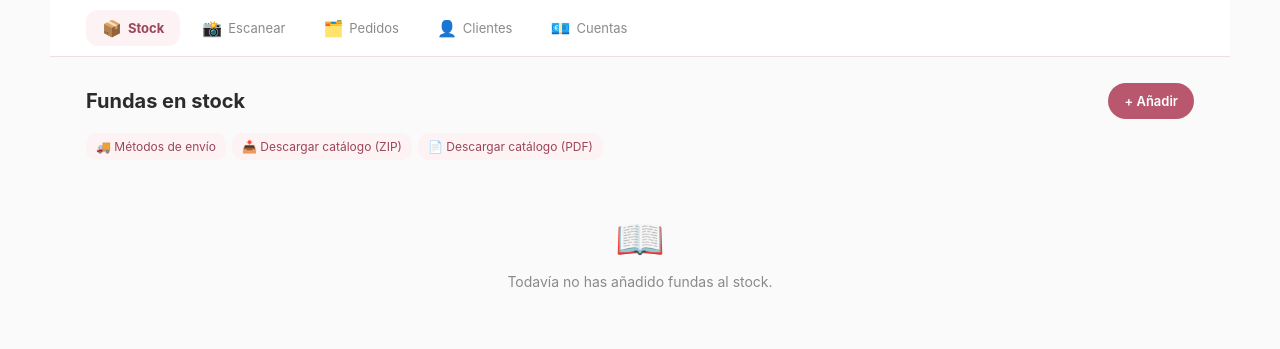
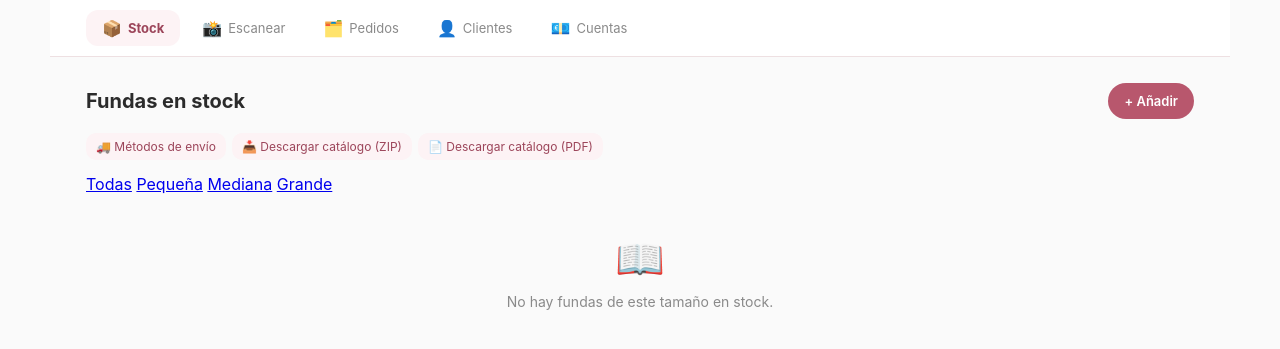
Before and after one commit to mj02jt/bookcovers, a Flask app: page /stock?tamano=pequena in a window 1280 px wide. Shown: the part 87-436 px from the top of the page. Run offline with Flask 3, Linux system fonts and the light colour scheme; data that the repository does not hold is empty.

Commit message:
Add files via upload

```diff
--- a/templates/stock.html
+++ b/templates/stock.html
@@ -9,6 +9,13 @@
     <a href="{{ url_for('envios_list') }}" class="icon-btn">🚚 Métodos de envío</a>
     <a href="{{ url_for('stock_catalogo') }}" class="icon-btn">📥 Descargar catálogo (ZIP)</a>
     <a href="{{ url_for('stock_catalogo_pdf') }}" class="icon-btn">📄 Descargar catálogo (PDF)</a>
+  </div>
+
+  <div class="filter-chips">
+    <a href="{{ url_for('stock_list') }}" class="filter-chip {{ 'active' if tamano_actual == 'todas' else '' }}">Todas</a>
+    <a href="{{ url_for('stock_list', tamano='pequena') }}" class="filter-chip {{ 'active' if tamano_actual == 'pequena' else '' }}">Pequeña</a>
+    <a href="{{ url_for('stock_list', tamano='mediana') }}" class="filter-chip {{ 'active' if tamano_actual == 'mediana' else '' }}">Mediana</a>
+    <a href="{{ url_for('stock_list', tamano='grande') }}" class="filter-chip {{ 'active' if tamano_actual == 'grande' else '' }}">Grande</a>
   </div>
 
   {% if productos %}
@@ -37,7 +44,11 @@
   {% else %}
     <div class="empty-state">
       <span class="icon">📖</span>
-      Todavía no has añadido fundas al stock.
+      {% if tamano_actual != 'todas' %}
+        No hay fundas de este tamaño en stock.
+      {% else %}
+        Todavía no has añadido fundas al stock.
+      {% endif %}
     </div>
   {% endif %}
 {% endblock %}
```
